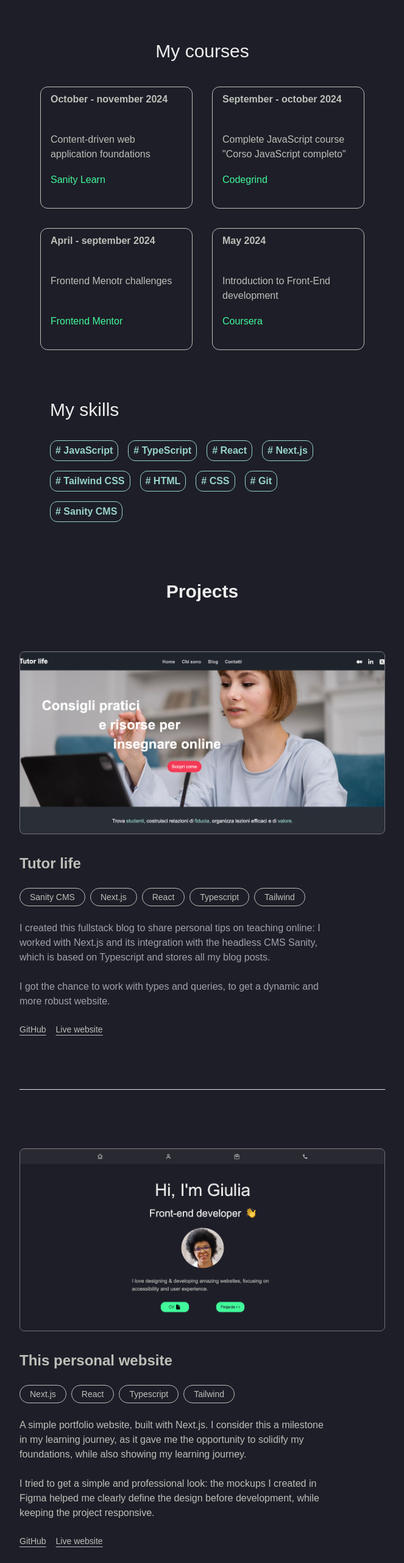
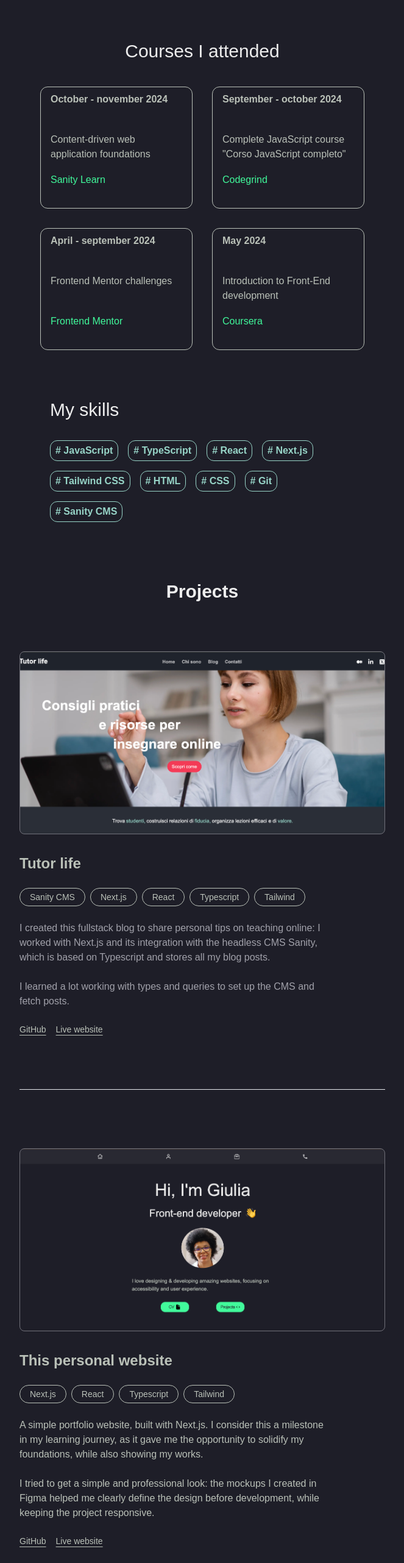
Before and after one commit to giuliadev95/giuliadev.com, a Next.js app: page / in a window 1280 px wide. Shown: the part 978-3541 px from the top of the page at 61% size, without its empty margins (308-971 px from the left). Built offline with nearby package versions, Linux system fonts and the light colour scheme.

Commit message:
Correct projects description

```diff
--- a/src/components/About.tsx
+++ b/src/components/About.tsx
@@ -41,10 +41,10 @@ export default function About() {
                 </p>
             </div>
 
-            {/** My courses */}
+            {/** Courses I attended */}
             <div className="flex flex-col gap-8 pb-20 items-center justify-center mx-8">
                 <h3 className="text-white text-bold text-3xl scroll-mt-24">
-                    My courses
+                    Courses I attended
                 </h3>
 
                 <div className="grid grid-cols-[repeat(auto-fit,_minmax(auto,_1fr))] md:grid-cols-2 gap-8 mt-2">
@@ -92,7 +92,7 @@ export default function About() {
                     <div className="grid grid-rows-3 text-grayLight text-sm md:text-base w-[250px] rounded-xl px-4 py-2 border border-grayLight gap-4 h-[150px] md:h-[200px]">
                         <p className="font-semibold">April - september 2024</p>
                         <p>
-                            Frontend Menotr challenges
+                            Frontend Mentor challenges
                         </p>
                         <Link
                             href={"https://www.frontendmentor.io/profile/giuliadev95"}
--- a/src/components/Projects.tsx
+++ b/src/components/Projects.tsx
@@ -14,7 +14,7 @@ export default function Projects() {
 
                 {/** Image with a link to the project page */}
                 <Link
-                href={"https://blog-76ik.vercel.app/"}
+                href={"https://blog-76ik-git-main-giulia-ms-projects.vercel.app/"}
                 rel="noopener noreferrer"
                 target="_blank"
                 >
@@ -42,8 +42,8 @@ export default function Projects() {
                     which is based on Typescript and stores all my blog posts.
                     <br/>
                     <br/>
-                    I got the chance to work with types and queries, to get a dynamic and more robust website.
-                    <br/> <br/>
+                    I learned a lot working with types and queries to set up the CMS and fetch posts.                    <br/>
+                    <br/>
 
                     {/** Links to GitHub and Live Website */}
                     <span className="flex gap-4 text-sm flex-wrap">
@@ -60,7 +60,7 @@ export default function Projects() {
 
                         {/** Live website */}
                         <Link
-                        href={"https://blog-76ik.vercel.app/"}
+                        href={"https://blog-76ik-git-main-giulia-ms-projects.vercel.app/"}
                         rel="noopener, noreferrer"
                         target="_blank"
                         className="underline underline-offset-4 text-grayLight"
@@ -96,7 +96,7 @@ export default function Projects() {
                     A simple portfolio website, built with Next.js.
                     I consider this a milestone in my learning journey, as it gave me
                     the opportunity to solidify my foundations, while also
-                    showing my learning journey.
+                    showing my works.
                     <br/>
                     <br/>
                     I tried to get a simple and professional look: the mockups I created in Figma
@@ -153,11 +153,12 @@ export default function Projects() {
 
                 {/** Description */}
                 <p className="font-normal text-grayLight w-[300px] md:w-[500px]">
-                    This is a static portfolio page I built to test my responsive design skills,
+                    This is a static portfolio page I built at the beginning of my journey,
+                    to test my responsive design skills,
                     focusing on CSS flexbox and grid.
                     <br/>
                     <br/>
-                    Also, I did my first tests with DOM manipulation: using JavaScript,
+                    Also, here I did my first tests with DOM manipulation: using JavaScript,
                     I implemented the opening of the mobile menu and replaced the images
                     of the projects when resizing the web page.
                     <br/> <br/>
```
